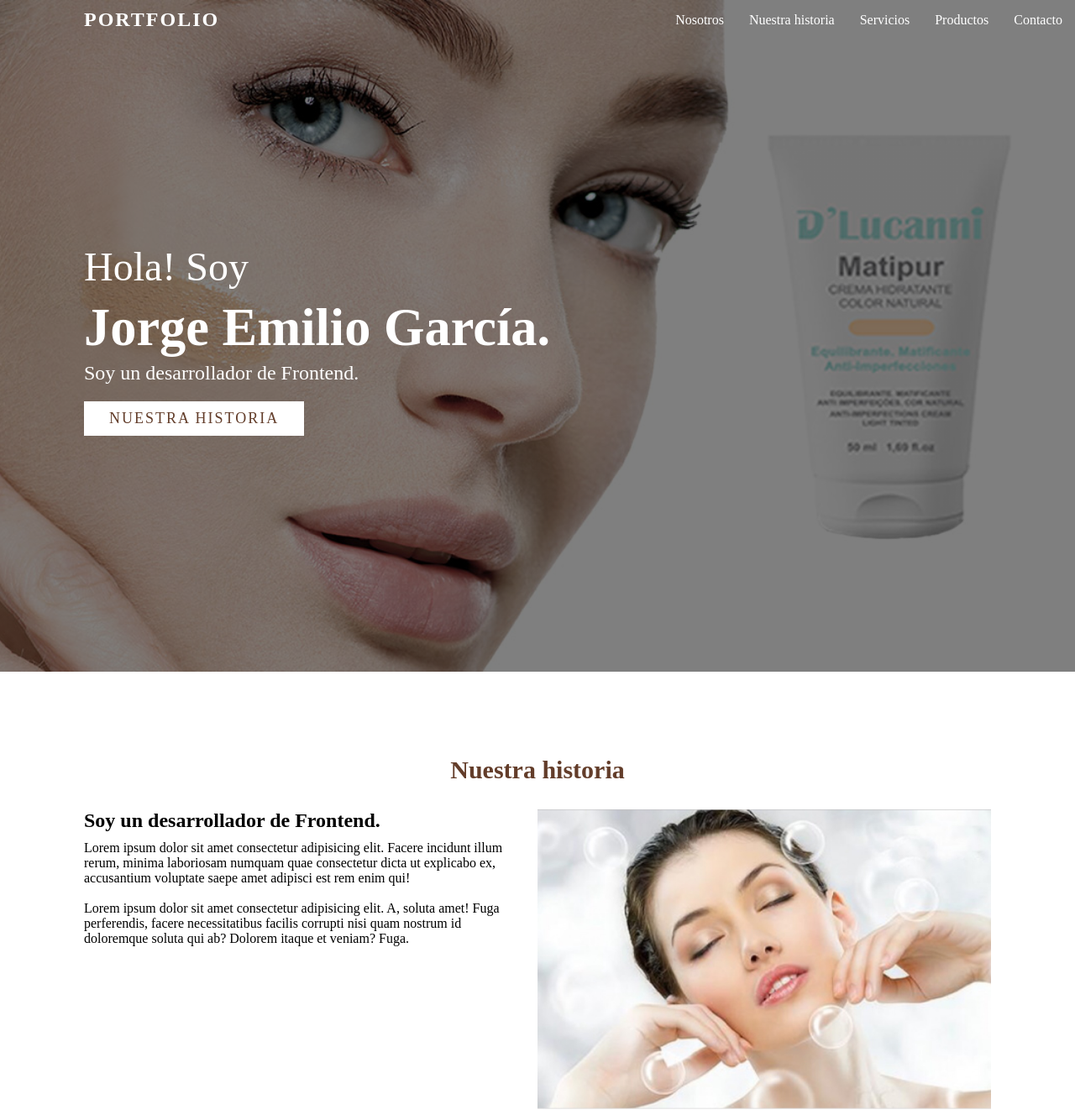
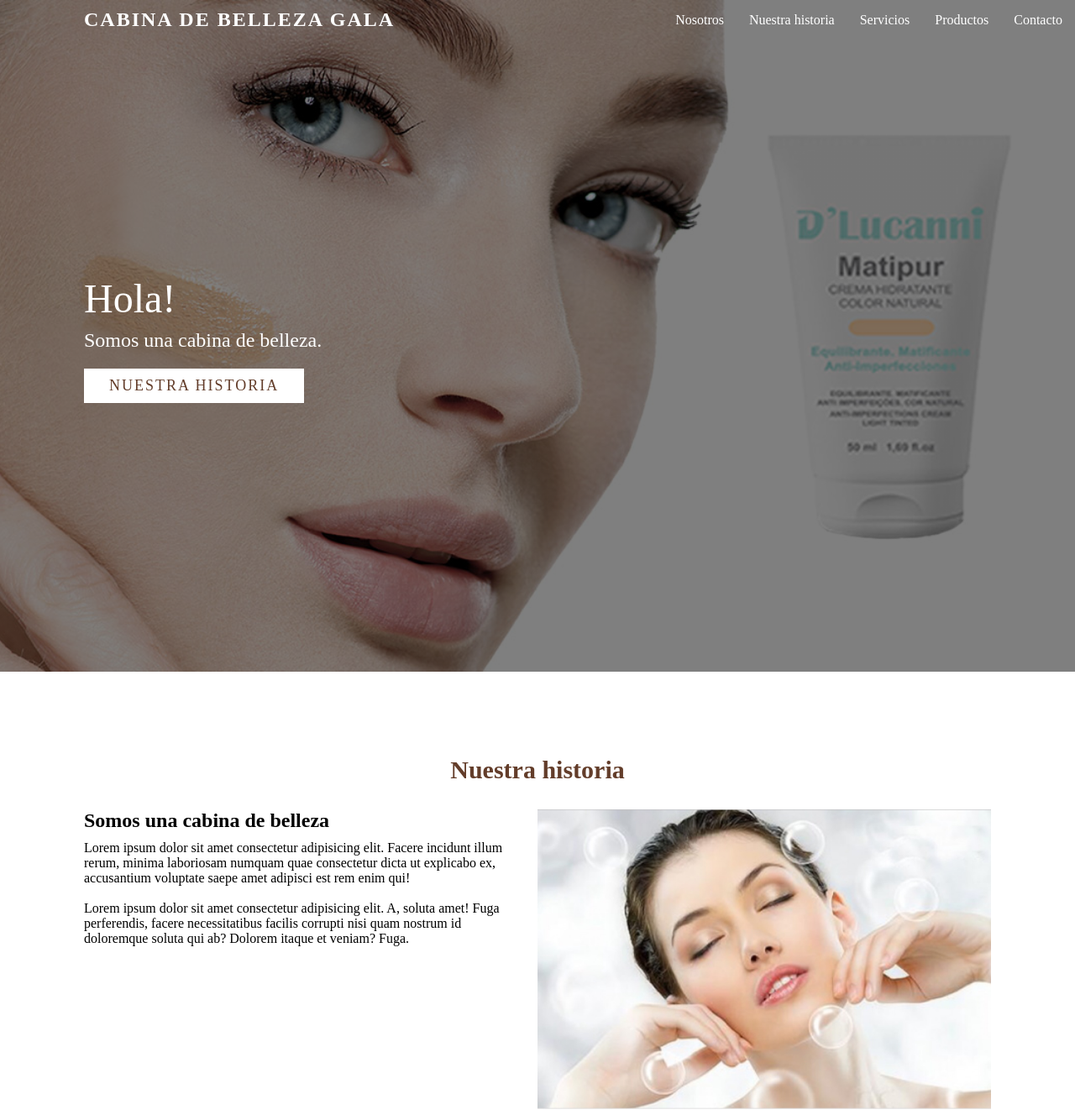
Before and after one commit to GeorGex3x383/Prueba-GALA, a plain HTML site: page index.html in a window 1280 px wide. Shown: the top 1328 px of the page at 84% size. Drawn offline with Linux system fonts and the light colour scheme; a web font is replaced by a local one.

Commit message:
Subiendo prueba 2

```diff
--- a/index.html
+++ b/index.html
@@ -3,7 +3,7 @@
 <head>
     <meta name="viewport" content="width=device-width, initial-scale=1.0">
     <meta charset="UTF-8">
-    <title>Personal Portfolio</title>
+    <title>CABINA DE BELLEZA GALA</title>
     <meta http-equiv="X-UA-Compatible" content="IE=edge">
     <link href="https://maxcdn.bootstrapcdn.com/font-awesome/4.7.0/css/font-awesome.min.css" rel="stylesheet" integrity="sha384-wvfXpqpZZVQGK6TAh5PVlGOfQNHSoD2xbE+QkPxCAFlNEevoEH3Sl0sibVcOQVnN" crossorigin="anonymous">
     <link href="//db.onlinewebfonts.com/c/3135c98efb051f346203c2f2ed708638?family=Engravers+MT" rel="stylesheet" type="text/css"/>
@@ -11,7 +11,7 @@
 </head>
 <body>
     <header>
-        <a href="#" class="logo">Portfolio</a>
+        <a href="#" class="logo">CABINA DE BELLEZA GALA</a>
         <div class="toggle" onclick="toggleMenu();"></div>
         <ul class="menu">
             <li><a href="#home" onclick="toggleMenu();">Nosotros</a></li>
@@ -23,8 +23,8 @@
     </header>
     <section class="banner" id="home">
         <div class="text">
-            <h2>Hola! Soy <br><span>Jorge Emilio García.</span></h2>
-            <h3>Soy un desarrollador de Frontend.</h3>
+            <h2>Hola! <br><span></span></h2>
+            <h3>Somos una cabina de belleza.</h3>
             <a href="#about" class="btn">Nuestra historia</a>
         </div>
     </section>
@@ -35,7 +35,7 @@
         </div>
         <div class="content">
             <div class="contentBx w50">
-                <h3>Soy un desarrollador de Frontend.</h3>
+                <h3>Somos una cabina de belleza</h3>
                 <p>Lorem ipsum dolor sit amet consectetur adipisicing elit. Facere incidunt illum rerum, minima laboriosam numquam quae consectetur dicta ut explicabo ex, accusantium voluptate saepe amet adipisci est rem enim qui!<br><br>Lorem ipsum dolor sit amet consectetur adipisicing elit. A, soluta amet! Fuga perferendis, facere necessitatibus facilis corrupti nisi quam nostrum id doloremque soluta qui ab? Dolorem itaque et veniam? Fuga.</p>
             </div>
             <div class="w50">
@@ -116,7 +116,7 @@
                 <div class="contactInfoBx">
                     <div class="box">
                         <div class="icon">
-                            <i class="fa fa-instagram"></i>
+                            <i class="fa fa-map"></i>
                         </div>
                         <div class="text">
                             <h3>Dirección</h3>
```
